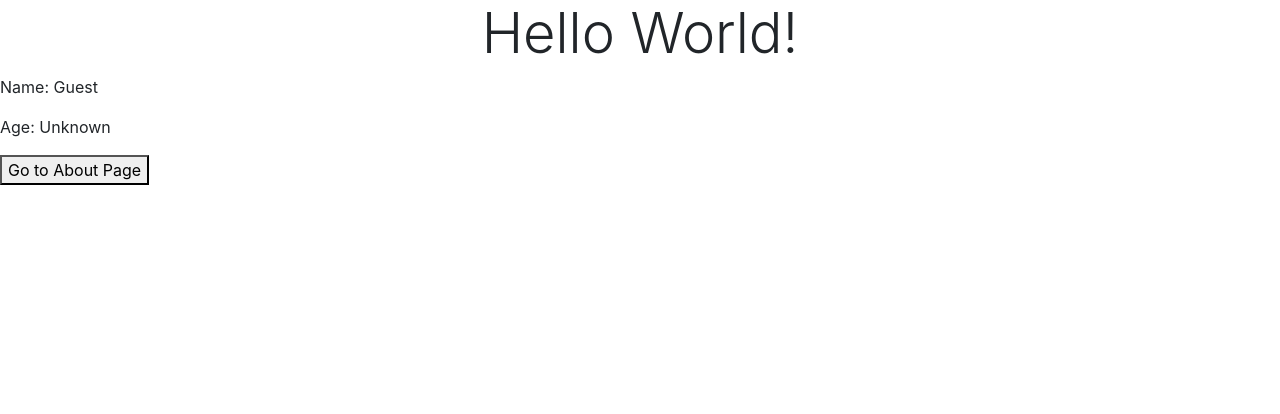
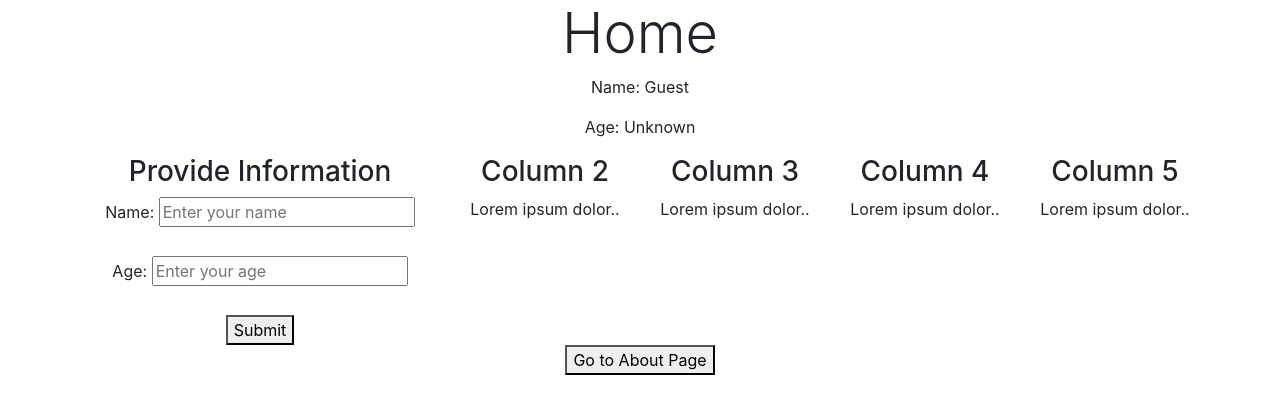
Before and after one commit to wtwyford/wadetwyford, a Django app: page / in a window 1280 px wide. Shown: the top 414 px of the page. Run offline with Django 5.2, Linux system fonts and the light colour scheme; some libraries are stand-ins or nearby versions.

Commit message:
[FEATURE] add new personal functionality to index.html

```diff
--- a/homepage/templates/homepage/about.html
+++ b/homepage/templates/homepage/about.html
@@ -5,7 +5,7 @@
     <meta http-equiv="X-UA-Compatible" content="IE=edge" />
     <meta name="viewport" content="width=device-width, initial-scale=1.0" />
 
-    <title>About Django on Render!</title>
+    <title>About</title>
 
     <link rel="stylesheet"
           href="https://stackpath.bootstrapcdn.com/bootstrap/4.5.0/css/bootstrap.min.css"
@@ -16,7 +16,7 @@
 <main class="container">
     <div class="row text-center justify-content-center">
         <div class="col">
-            <h1 class="display-4">Hello World!</h1>
+            <h1 class="display-4">About</h1>
         </div>
     </div>
 </main>
--- a/homepage/templates/homepage/index.html
+++ b/homepage/templates/homepage/index.html
@@ -1,32 +1,75 @@
 <!doctype html>
 <html lang="en">
+
 <head>
     <meta charset="UTF-8">
     <meta http-equiv="X-UA-Compatible" content="IE=edge" />
     <meta name="viewport" content="width=device-width, initial-scale=1.0" />
 
-    <title>Hello Django on Render!</title>
+    <title>Home</title>
 
     <link rel="stylesheet"
           href="https://stackpath.bootstrapcdn.com/bootstrap/4.5.0/css/bootstrap.min.css"
           integrity="sha384-9aIt2nRpC12Uk9gS9baDl411NQApFmC26EwAOH8WgZl5MYYxFfc+NcPb1dKGj7Sk"
           crossorigin="anonymous">
 </head>
+
 <body>
     <main class="container">
+
         <div class="row text-center justify-content-center">
             <div class="col">
-            <h1 class="display-4">Hello World!</h1>
+                <h1 class="display-4">Home</h1>
+                <p>Name: {{ name }}</p>
+                <p>Age: {{ age }}</p>
             </div>
         </div>
-</main>
 
-<p>Name: {{ name }}</p>
-<p>Age: {{ age }}</p>
+        <div class="row text-center justify-content-center">
+            <div class="col-sm-4">
+                <h3>Provide Information</h3>
+                <form action="{% url 'index' %}" method="GET">
+                    <!-- Input for Name -->
+                    <label for="name">Name:</label>
+                    <input type="text" id="name" name="name" placeholder="Enter your name" required>
+                    <br><br>
 
+                    <!-- Input for Age -->
+                    <label for="age">Age:</label>
+                    <input type="number" id="age" name="age" placeholder="Enter your age" required>
+                    <br><br>
+
+                    <!-- Submit Button -->
+                    <button type="submit">Submit</button>
+                </form>
+            </div>
+            <div class="col-sm-2">
+                <h3>Column 2</h3>
+                <p>Lorem ipsum dolor..</p>
+            </div>
+            <div class="col-sm-2">
+                <h3>Column 3</h3>
+                <p>Lorem ipsum dolor..</p>
+            </div>
+            <div class="col-sm-2">
+                <h3>Column 4</h3>
+                <p>Lorem ipsum dolor..</p>
+            </div>
+            <div class="col-sm-2">
+                <h3>Column 5</h3>
+                <p>Lorem ipsum dolor..</p>
+            </div>
+        </div>
+
+        <div class="row text-center justify-content-center">
+            <div class="col">
                 <form action="{% url 'about' %}" method="get">
                     <button type="submit">Go to About Page</button>
                 </form>
+            </div>
+        </div>
 
+    </main>
 </body>
+
 </html>
```
Lines whose indentation alone changed are shown as unchanged.
